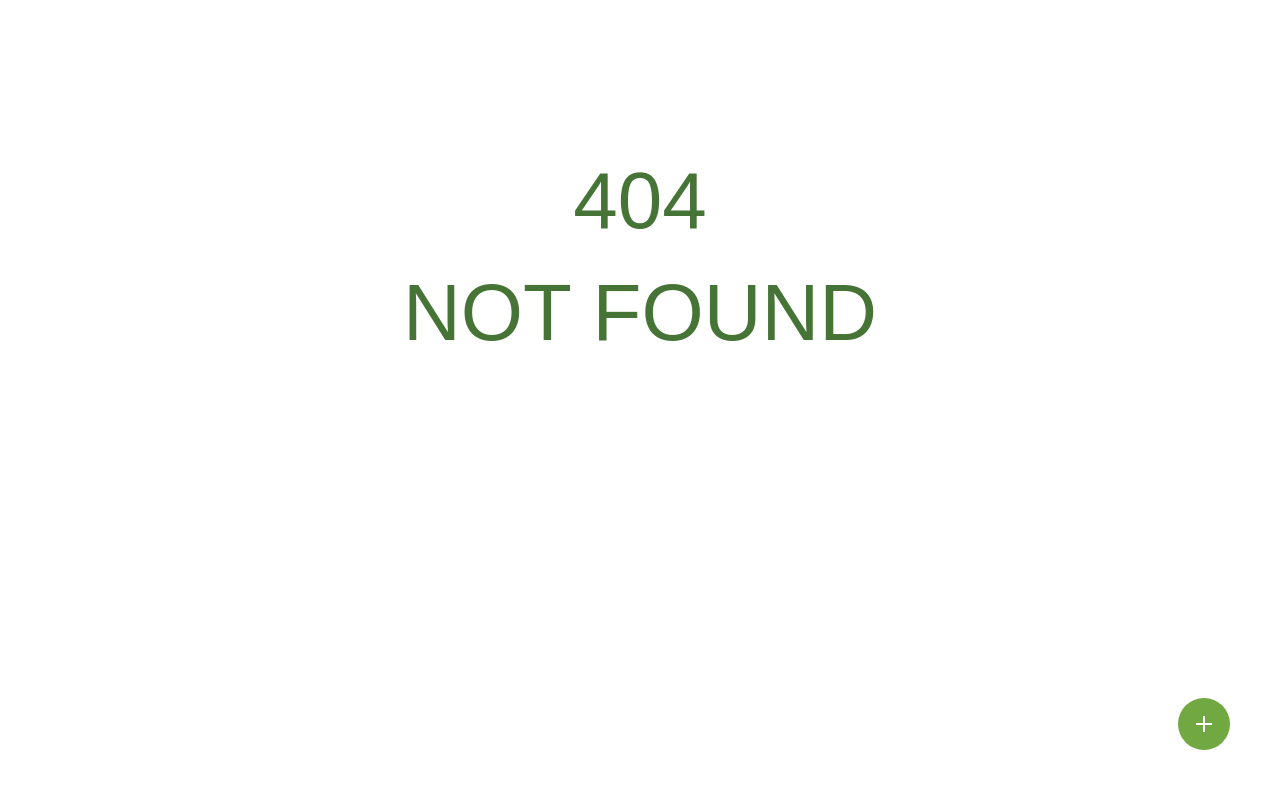
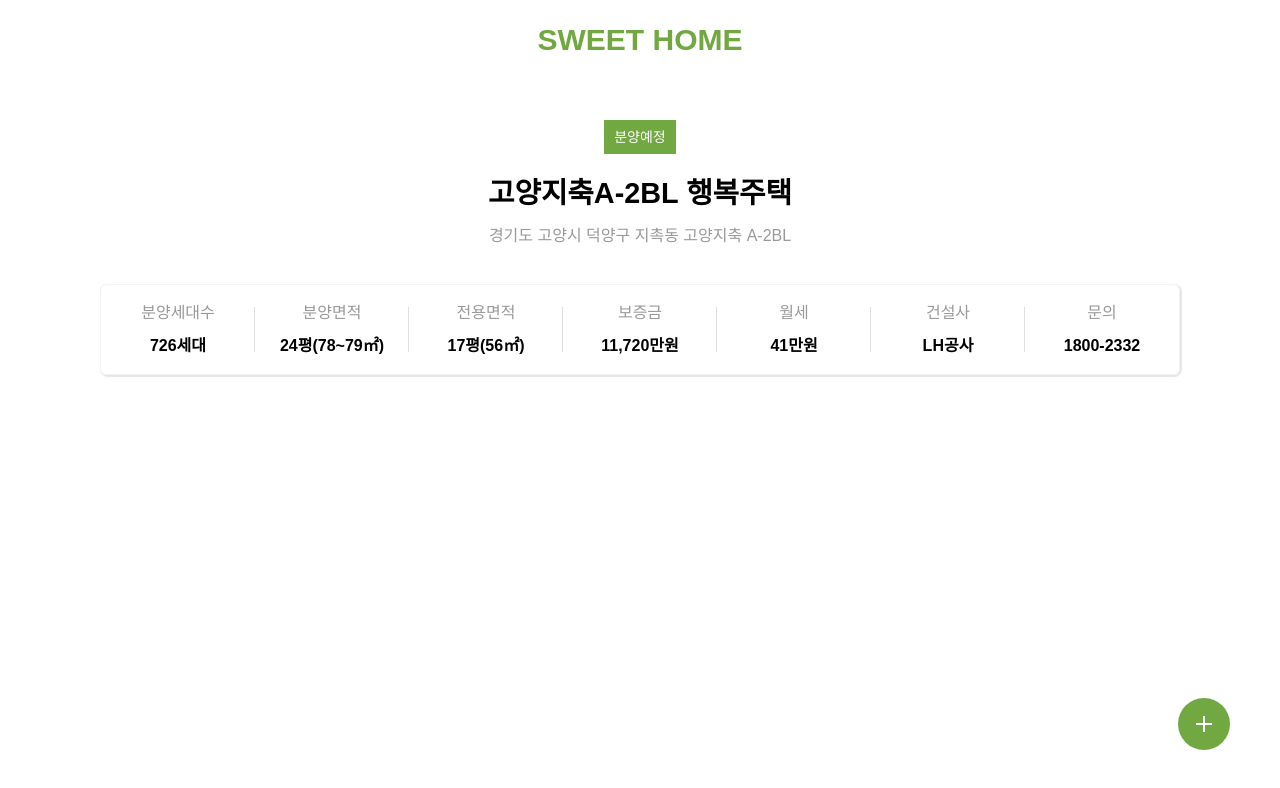
Before and after one commit to sideholic/SweetHome-FE, a React (Create React App) app: page /detail in a window 1280 px wide. Before the commit this address had no page. Shown: the top 788 px of the page. Built offline with nearby package versions, Linux system fonts and the light colour scheme; a web font is replaced by a local one.

Commit message:
feat: detail page markup ing...

```diff
--- /dev/null
+++ b/src/router/Detail.tsx
@@ -0,0 +1,104 @@
+import { Link } from "react-router-dom";
+import { HeaderTop, Logo } from "../styles/HeaderStyle";
+import React from "react";
+import {
+  DetailHomeInfoWrapper,
+  DetailHomeWrapper,
+  FloatBox,
+  FloatBoxInner,
+  InfoDiv,
+  InfoLabel,
+  InfoText,
+} from "../styles/DetailStyle";
+import { CommInner } from "../styles/GlobalStyle";
+
+export default function Detail() {
+  return (
+    <>
+      {/* 헤더 */}
+      <HeaderTop>
+        <Link to="/">
+          <Logo>SWEET HOME</Logo>
+        </Link>
+      </HeaderTop>
+      {/* 청약 상세페이지 */}
+      <DetailHomeWrapper>
+        <CommInner>
+          {/* 청약 주택 정보 */}
+          <DetailHomeInfoWrapper>
+            {/* 라벨, 분양명, 상세주소 */}
+            <InfoDiv>
+              <InfoLabel>분양예정</InfoLabel>
+              <InfoText fontSize="1.8rem" fontWeight="bold">
+                고양지축A-2BL 행복주택
+              </InfoText>
+              <InfoText fontColor="#999999" marginTop="1.250rem">
+                경기도 고양시 덕양구 지촉동 고양지축 A-2BL
+              </InfoText>
+            </InfoDiv>
+            {/* 분양정보 */}
+            <FloatBox>
+              <FloatBoxInner>
+                <InfoText fontColor="#999999" marginTop="0">
+                  분양세대수
+                </InfoText>
+                <InfoText fontWeight="bold" marginTop="1.071rem">
+                  726세대
+                </InfoText>
+              </FloatBoxInner>
+              <FloatBoxInner>
+                <InfoText fontColor="#999999" marginTop="0">
+                  분양면적
+                </InfoText>
+                <InfoText fontWeight="bold" marginTop="1.071rem">
+                  24평(78~79㎡)
+                </InfoText>
+              </FloatBoxInner>
+              <FloatBoxInner>
+                <InfoText fontColor="#999999" marginTop="0">
+                  전용면적
+                </InfoText>
+                <InfoText fontWeight="bold" marginTop="1.071rem">
+                  17평(56㎡)
+                </InfoText>
+              </FloatBoxInner>
+              <FloatBoxInner>
+                <InfoText fontColor="#999999" marginTop="0">
+                  보증금
+                </InfoText>
+                <InfoText fontWeight="bold" marginTop="1.071rem">
+                  11,720만원
+                </InfoText>
+              </FloatBoxInner>
+              <FloatBoxInner>
+                <InfoText fontColor="#999999" marginTop="0">
+                  월세
+                </InfoText>
+                <InfoText fontWeight="bold" marginTop="1.071rem">
+                  41만원
+                </InfoText>
+              </FloatBoxInner>
+              <FloatBoxInner>
+                <InfoText fontColor="#999999" marginTop="0">
+                  건설사
+                </InfoText>
+                <InfoText fontWeight="bold" marginTop="1.071rem">
+                  LH공사
+                </InfoText>
+              </FloatBoxInner>
+              <FloatBoxInner>
+                <InfoText fontColor="#999999" marginTop="0">
+                  문의
+                </InfoText>
+                <InfoText fontWeight="bold" marginTop="1.071rem">
+                  1800-2332
+                </InfoText>
+              </FloatBoxInner>
+            </FloatBox>
+          </DetailHomeInfoWrapper>
+          {/* 청약 주택 분양일정 */}
+        </CommInner>
+      </DetailHomeWrapper>
+    </>
+  );
+}
--- a/src/router/Router.tsx
+++ b/src/router/Router.tsx
@@ -3,6 +3,7 @@ import React from "react";
 import Home from "./Home";
 import NotFound from "./NotFound";
 import Search from "./Search";
+import Detail from "./Detail";
 
 export default function Router() {
   return (
@@ -12,6 +13,9 @@ export default function Router() {
         <Route path="search" element={<Search />}>
           <Route path=":keyword" />
         </Route>
+        <Route path="detail" element={<Detail />}>
+          <Route path=":id" />
+        </Route>
         <Route path="*" element={<NotFound />} /> {/* 404 */}
       </Routes>
     </>
--- a/src/router/Search.tsx
+++ b/src/router/Search.tsx
@@ -16,6 +16,7 @@ import { Link } from "react-router-dom";
 export default function Search() {
   return (
     <>
+      {/* 헤더 */}
       <HeaderTop>
         <Link to="/">
           <Logo>SWEET HOME</Logo>
--- /dev/null
+++ b/src/styles/DetailStyle.ts
@@ -0,0 +1,72 @@
+import styled from "styled-components";
+
+interface IInfoText {
+  fontSize?: string;
+  fontColor?: string;
+  marginTop?: string;
+  fontWeight?: string;
+}
+
+/* Wrapper */
+export const DetailHomeWrapper = styled.div`
+  position: relative;
+`;
+/* 청약 주택 정보 Wrapper */
+export const DetailHomeInfoWrapper = styled.div`
+  position: relative;
+  width: 100%;
+`;
+/* 정보 div(라벨, 분양명, 상세주소) */
+export const InfoDiv = styled.div`
+  width: 100%;
+  display: flex;
+  flex-direction: column;
+  align-items: center;
+  margin: 2.5rem 0;
+`;
+/* 라벨 */
+export const InfoLabel = styled.span`
+  display: block;
+  font-size: 0.875rem;
+  background-color: ${(props) => props.theme.greenColor.green4};
+  padding: 0.714em;
+  color: #fff;
+`;
+/* 텍스트(공통) */
+export const InfoText = styled.p<IInfoText>`
+  font-size: ${(props) => props.fontSize ?? "1rem"};
+  color: ${(props) => props.fontColor ?? "#000"};
+  margin-top: ${(props) => props.marginTop ?? "1.563rem"};
+  font-weight: ${(props) => props.fontWeight ?? "normal"};
+`;
+/* 분양정보(float box) */
+export const FloatBox = styled.ul`
+  display: grid;
+  grid-template-columns: repeat(7, 1fr);
+  border: 1px solid #f2f2f2;
+  box-shadow: 1px 1px 1px 1px rgba(0, 0, 0, 0.1);
+  border-radius: 0.4rem;
+  text-align: center;
+`;
+export const FloatBoxInner = styled.li`
+  width: 100%;
+  height: 100%;
+  padding: 20px 0;
+  position: relative;
+
+  &:after {
+    content: "";
+    position: absolute;
+    width: 1px;
+    height: 50%;
+    background-color: #dfdfdf;
+    top: 25%;
+    right: 0;
+  }
+
+  &:last-child {
+    &:after {
+      display: none;
+    }
+  }
+`;
```
Also changed, not shown: src/images/buliding2.png (added).
